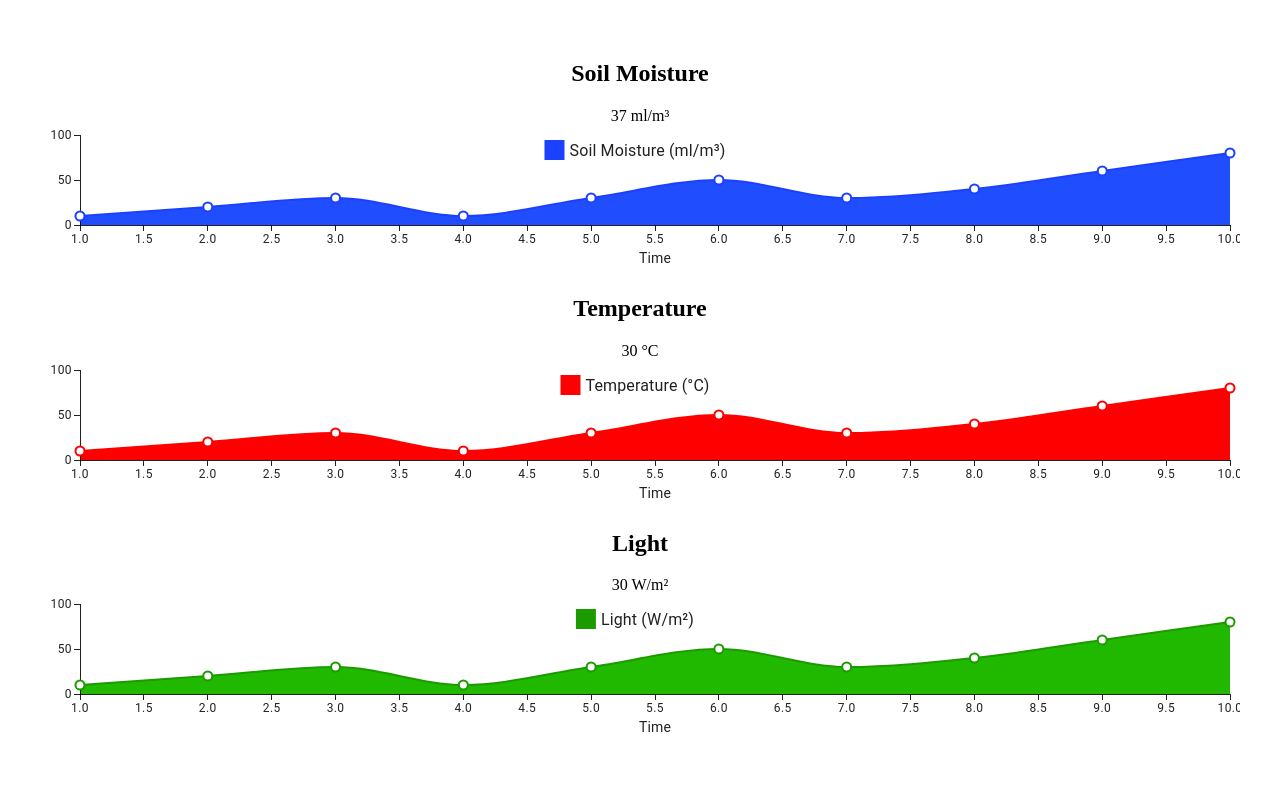
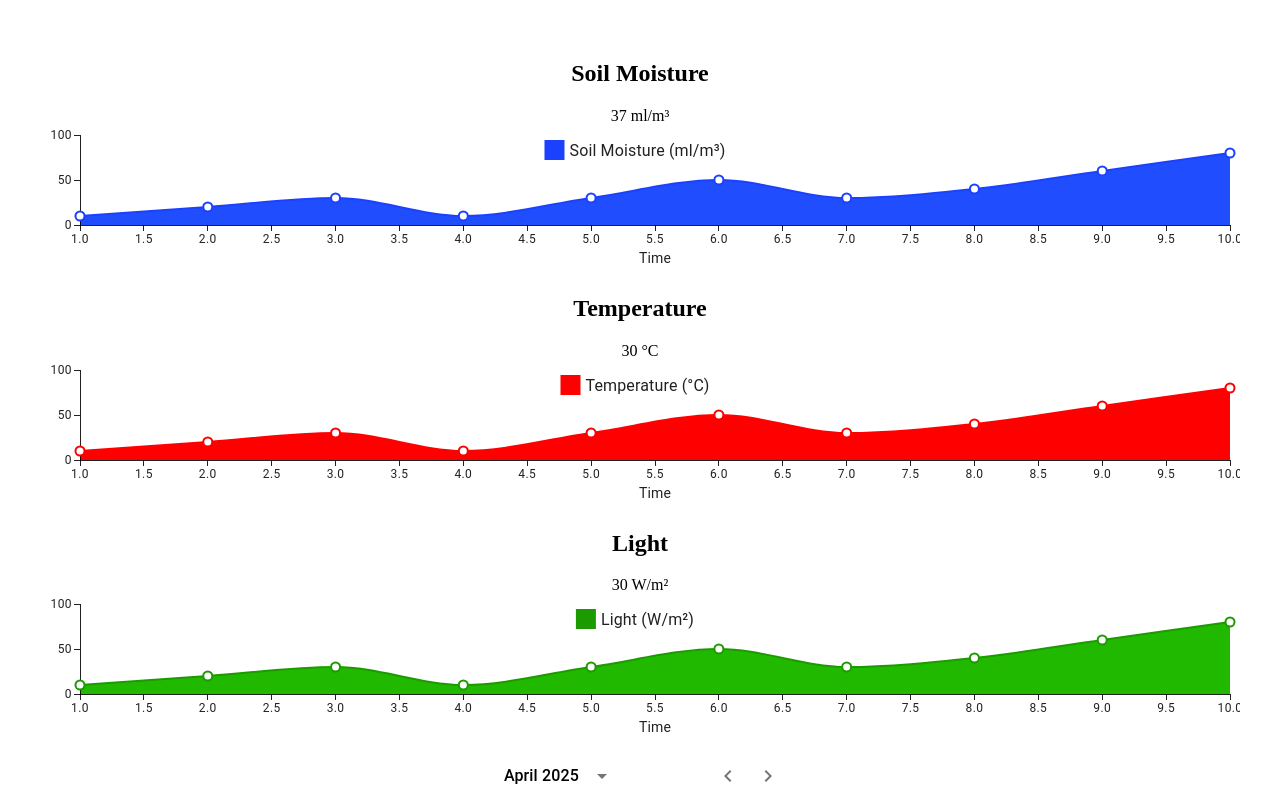
Before and after one commit to HK242-DADN-GreenSense/GreenSense-FE, a React (Vite) app: page / in a window 1280 px wide. Shown: the top 800 px of the page. Built offline with nearby package versions, Linux system fonts and the light colour scheme; the HTML template or start-up script is replaced by a standard one.

Commit message:
feat: add Calendar

```diff
--- a/src/App.jsx
+++ b/src/App.jsx
@@ -1,10 +1,9 @@
-import { useState } from "react";
-import reactLogo from "./assets/react.svg";
-import viteLogo from "/vite.svg";
 import "./styles/App.css";
+
 import SoilMoistureCard from "./components/SoilMoistureCard";
 import TemperatureCard from "./components/TemperatureCard";
 import LightCard from "./components/LightCard";
+import Calendar from "./components/Calendar";
 
 function App() {
     return (
@@ -12,6 +11,7 @@ function App() {
             <SoilMoistureCard />
             <TemperatureCard />
             <LightCard />
+            <Calendar />
         </>
     );
 }
--- /dev/null
+++ b/src/components/Calendar.jsx
@@ -0,0 +1,28 @@
+import React, { useState } from "react";
+import { LocalizationProvider } from "@mui/x-date-pickers/LocalizationProvider";
+import { AdapterDayjs } from "@mui/x-date-pickers/AdapterDayjs";
+import { DateCalendar } from "@mui/x-date-pickers/DateCalendar";
+import dayjs from "dayjs";
+
+const Calendar = () => {
+    const [value, setValue] = useState(dayjs(new Date()));
+    return (
+        <LocalizationProvider dateAdapter={AdapterDayjs}>
+            <DateCalendar
+                defaultValue={value}
+                onChange={(value) => {
+                    setValue(value);
+                    console.log(value.$d);
+                }}
+                sx={{ backgroundColor: "#fff" }}
+                slotProps={{
+                    calendarHeader: {
+                        sx: { color: "#000" },
+                    },
+                }}
+            />
+        </LocalizationProvider>
+    );
+};
+
+export default Calendar;
```
